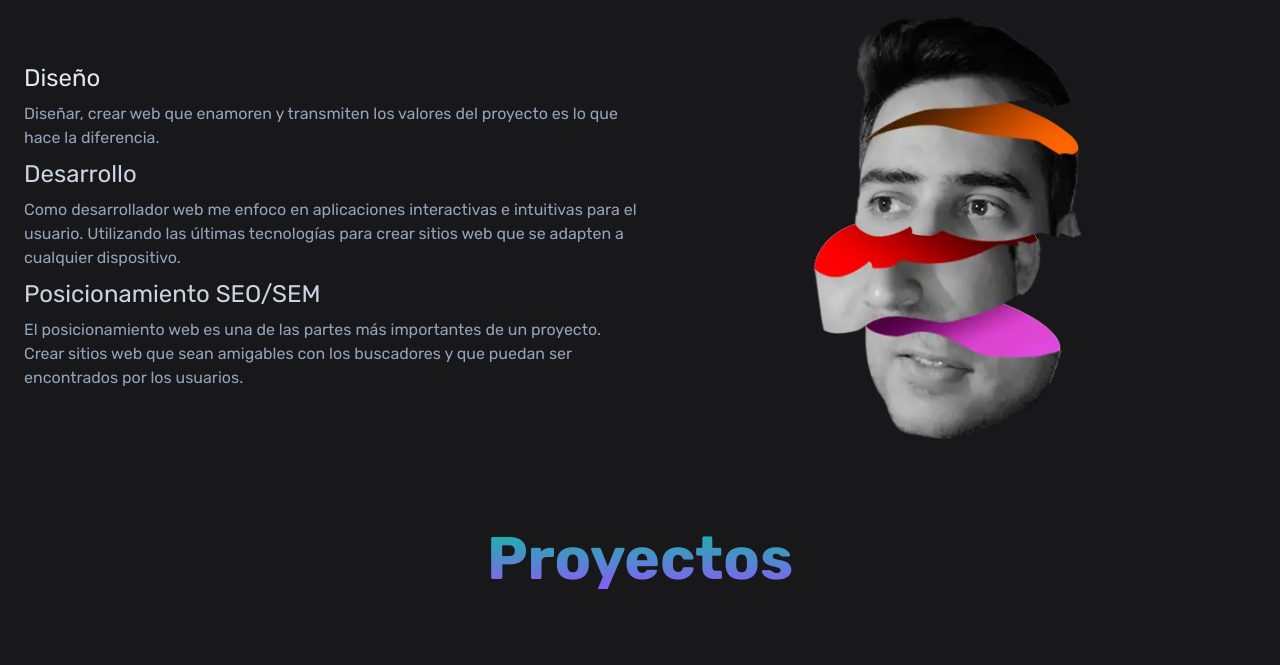
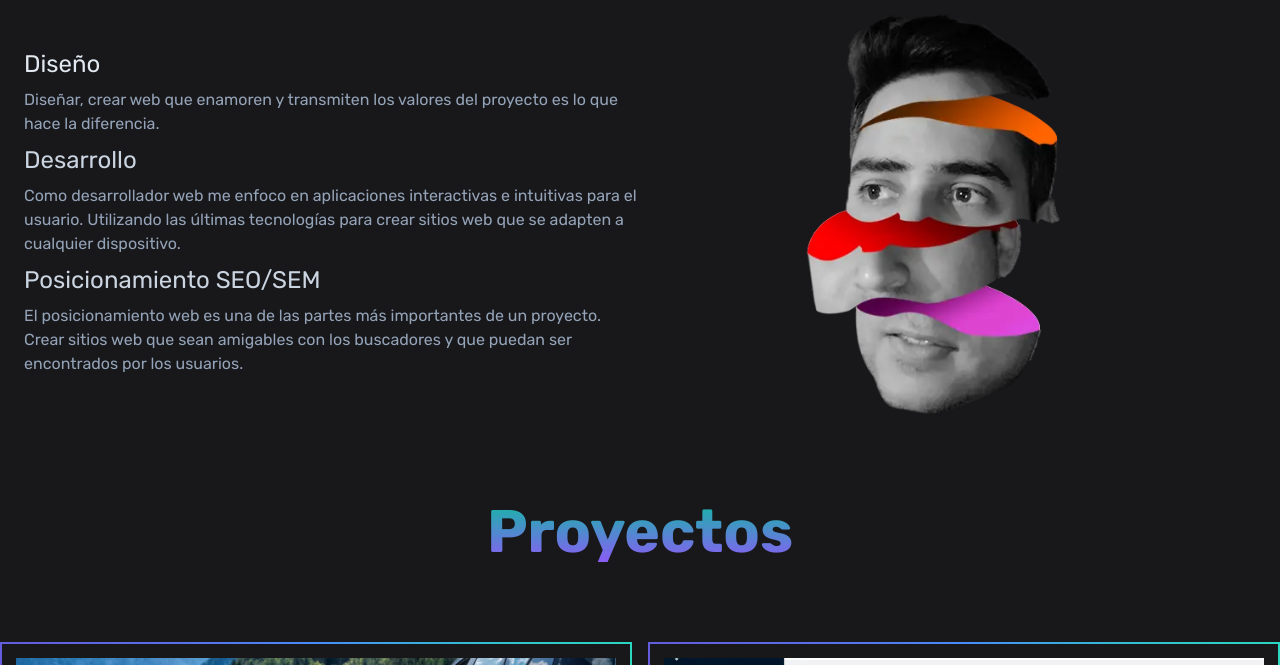
Before and after one commit to adelquis-molinari/adelkis-dev, an Astro site: page / in a window 1280 px wide. Shown: the part 729-1394 px from the top of the page. Built offline with nearby package versions, Linux system fonts and the light colour scheme; Astro itself is replaced by a stand-in of ours.

Commit message:
fix image size

```diff
--- a/src/components/About.astro
+++ b/src/components/About.astro
@@ -29,8 +29,14 @@
           puedan ser encontrados por los usuarios.
         </p>
       </article>
-      <div class="md:5/12 lg:w-5/12 hidden md:flex">
-        <img src="/face-adelk.webp" alt="Molinari Adelkis" loading="lazy" />
+      <div class="lg:5/12 lg:w-5/12 hidden lg:flex">
+        <img
+          src="/face-adelk.webp"
+          alt="Molinari Adelkis"
+          loading="lazy"
+          width="485px"
+          height="514px"
+        />
       </div>
     </div>
   </div>
--- a/src/components/Navigation.astro
+++ b/src/components/Navigation.astro
@@ -4,7 +4,7 @@
   >
     <div class="container flex justify-between">
       <a href="/"
-        ><img class="h-6" src="adelkis-logo.png" alt="adelkis molinnari" />
+        ><img class="h-6 w-32" src="adelkis-logo.png" alt="adelkis molinnari" />
       </a>
       <button
         data-collapse-toggle="navbar-sticky"
```
